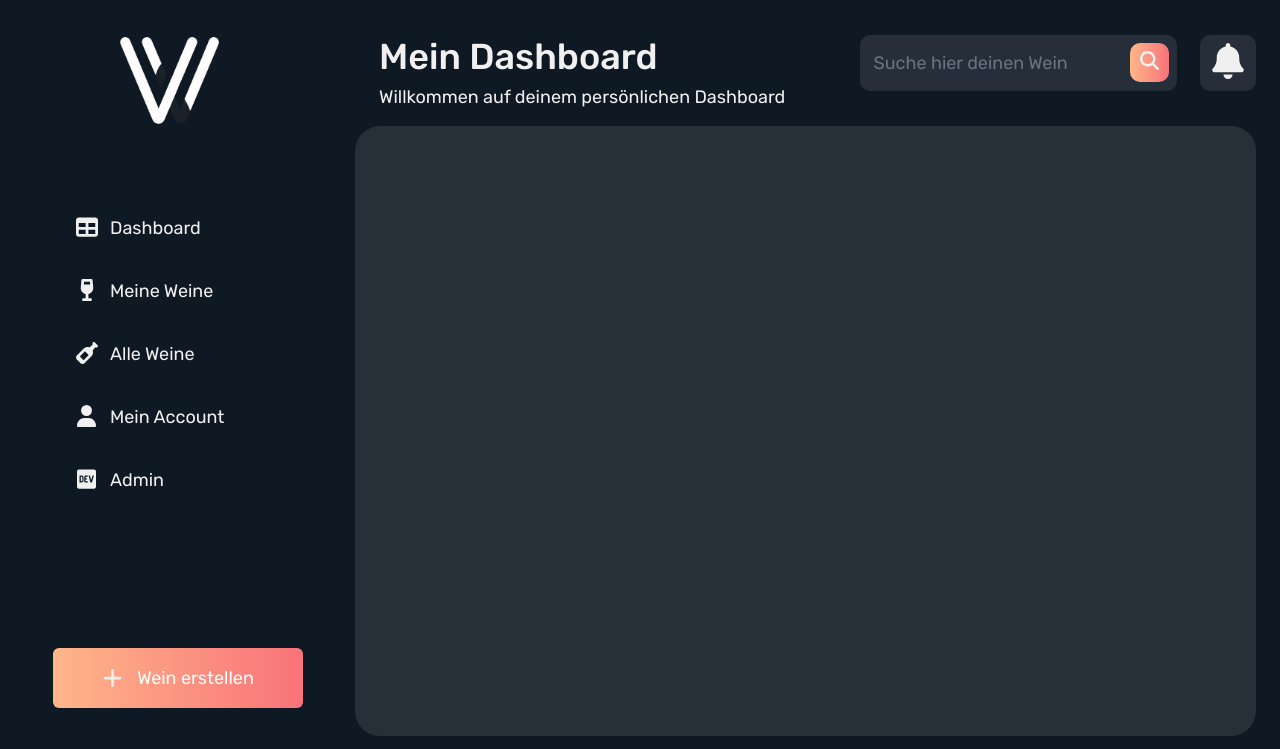
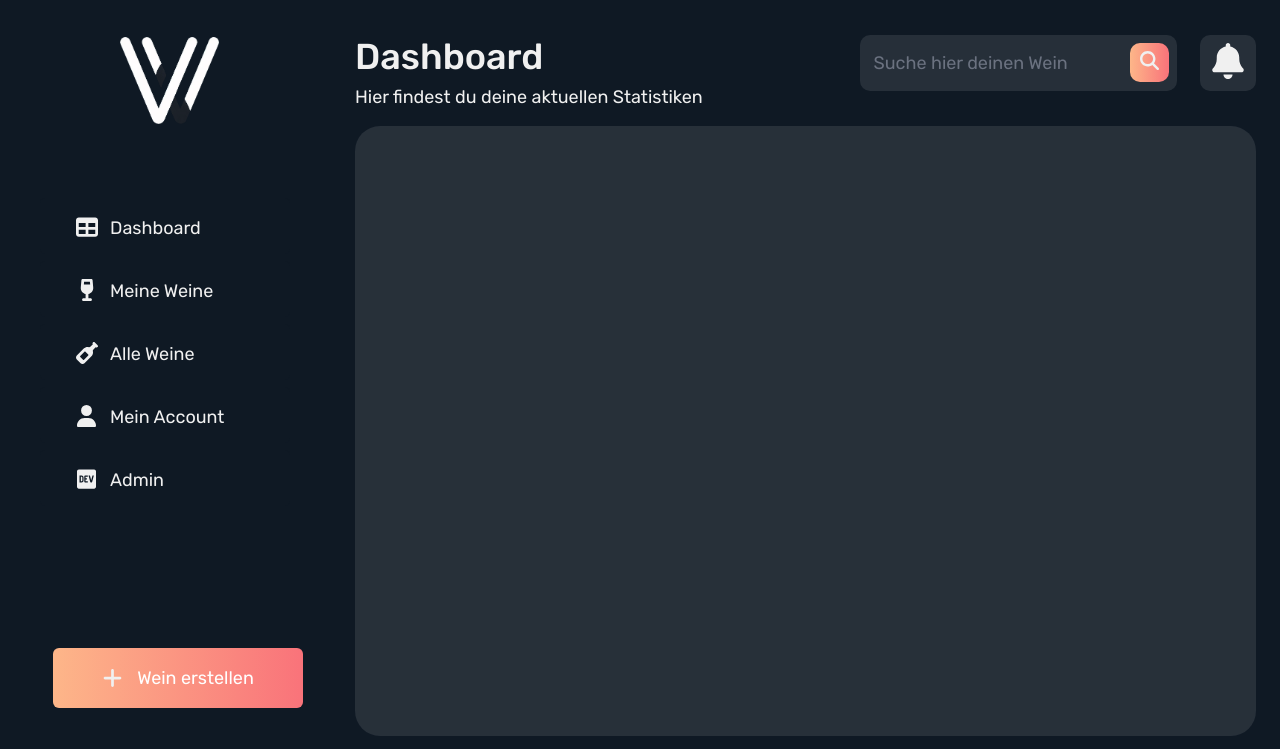
Before and after one commit to adrianhitsch/vinovibes, a React (Create React App) app in the folder vino-ui/: page / in a window 1280 px wide. Shown: the top 749 px of the page. Built offline with nearby package versions, Linux system fonts and the light colour scheme.

Commit message:
Add contentHeader

```diff
--- a/vino-ui/src/Platform.tsx
+++ b/vino-ui/src/Platform.tsx
@@ -1,25 +1,25 @@
-import React from 'react';
+import React, { useState } from 'react';
 import Router from './Router';
 import Navigation from './layout/navigation';
-import Searchbar from './layout/searchbar';
+import ContentHeader, { HeaderContentType, HeaderContext } from './layout/contentHeader';
 
 const Platform = () => {
+  const [headerContent, setHeaderContent] = useState<HeaderContentType>({
+    header: '',
+    text: '',
+    buttons: [],
+  });
+
   return (
-    <div className="platform">
-      <Navigation />
-
-      <div className="content">
-        <div className="content-header">
-          <div>
-            <h1>Mein Dashboard</h1>
-            <h2>Willkommen auf deinem persönlichen Dashboard</h2>
-          </div>
-          <Searchbar />
+    <HeaderContext.Provider value={{ ...headerContent, setHeaderContent }}>
+      <div className="platform">
+        <Navigation />
+        <div className="content">
+          <ContentHeader />
+          <Router />
         </div>
-
-        <Router />
       </div>
-    </div>
+    </HeaderContext.Provider>
   );
 };
 export default Platform;
--- /dev/null
+++ b/vino-ui/src/layout/contentHeader.tsx
@@ -0,0 +1,32 @@
+import React, { createContext, useContext } from 'react';
+import Searchbar from './searchbar';
+
+type HeaderContentType = {
+  header: string;
+  text: string;
+  buttons: any[];
+  headerContent?: any;
+  setHeaderContent?: any;
+};
+
+const HeaderContext = createContext<HeaderContentType>({ header: '', text: '', buttons: [] });
+
+const ContentHeader = () => {
+  const headerContent = useContext(HeaderContext);
+
+  return (
+    <div className="content-header">
+      <div>
+        <h1>{headerContent.header}</h1>
+        <h2>{headerContent.text}</h2>
+      </div>
+      <div className="button-container"></div>
+      <Searchbar />
+    </div>
+  );
+};
+
+export { HeaderContext };
+export type { HeaderContentType };
+
+export default ContentHeader;
--- a/vino-ui/src/pages/Dashboard.tsx
+++ b/vino-ui/src/pages/Dashboard.tsx
@@ -1,7 +1,16 @@
-import React from 'react';
-import Searchbar from '../layout/searchbar';
+import React, { useContext, useEffect } from 'react';
+import { HeaderContext } from '../layout/contentHeader';
 
 const Dashboard = () => {
+  const { setHeaderContent } = useContext(HeaderContext as any) as any;
+  useEffect(() => {
+    setHeaderContent({
+      header: 'Dashboard',
+      text: 'Hier findest du deine aktuellen Statistiken',
+      buttons: [],
+    });
+  }, []);
+
   return (
     <>
       <div className="content-container">
--- a/vino-ui/src/site.css
+++ b/vino-ui/src/site.css
@@ -62,7 +62,6 @@ body {
 .content-header {
   height: 126px;
   padding-top: 35px;
-  padding-left: 24px;
   display: flex;
 }
 
```
